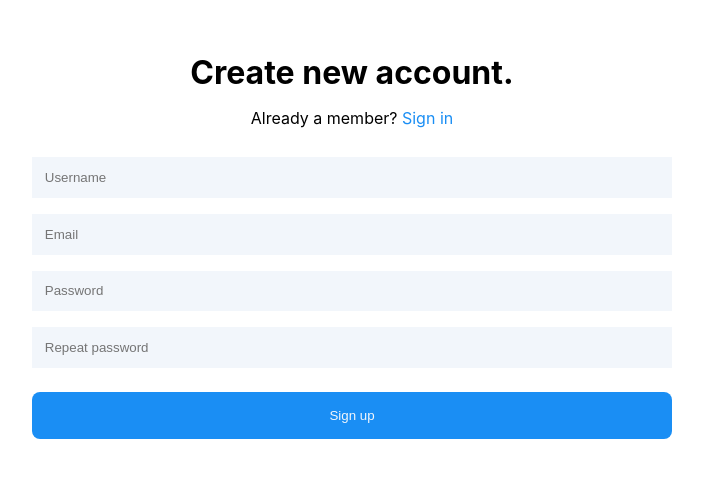
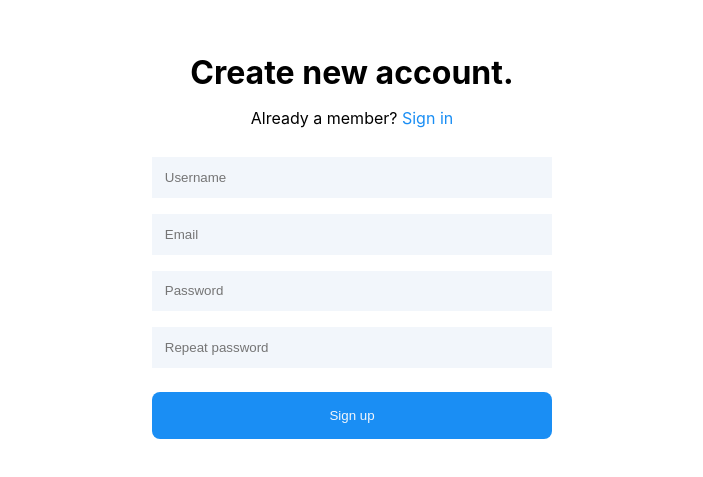
Before and after one commit to KiraBurova/signin-signup-form, a React (Vite) app in the folder client/: page / in a window 1280 px wide. Shown: the part 161-638 px from the top of the page, without its empty margins (288-991 px from the left). Built offline with nearby package versions, Linux system fonts and the light colour scheme.

Commit message:
styles fixes

```diff
--- a/client/src/App.module.scss
+++ b/client/src/App.module.scss
@@ -3,4 +3,6 @@
     flex-direction: column;
     justify-content: center;
     height: 100%;
+    max-width: 800px;
+    margin: 0 auto;
 }
--- a/client/src/App.tsx
+++ b/client/src/App.tsx
@@ -8,7 +8,7 @@ const App = () => {
   return (
     <div className={styles.app}>
       <Outlet />
-      <ToastContainer />
+      <ToastContainer autoClose={500} />
     </div>
   );
 };
--- a/client/src/features/signin/index.tsx
+++ b/client/src/features/signin/index.tsx
@@ -1,5 +1,6 @@
 import { gql, useMutation } from '@apollo/client';
 import { SubmitHandler, useForm } from 'react-hook-form';
+import { useNavigate } from 'react-router-dom';
 import { toast } from 'react-toastify';
 import Button from '../../components/button';
 import Input from '../../components/input';
@@ -16,23 +17,26 @@ const SIGN_IN_USER = gql`
   mutation SignInUser($user: SignInUserInput!) {
     signInUser(user: $user) {
       status
+      message
     }
   }
 `;
 
 const SignIn = () => {
+  const navigate = useNavigate();
   const {
     handleSubmit,
     register,
     formState: { errors },
   } = useForm<FormValues>();
-  const [signIn, { data, loading, error }] = useMutation(SIGN_IN_USER);
+  const [signIn, { error }] = useMutation(SIGN_IN_USER);
 
   const onSubmit: SubmitHandler<FormValues> = (data) => {
     signIn({ variables: { user: data } }).then((response) => {
       toast(response.data.signInUser.message, {
         type: response.data.signInUser.status === 'error' ? 'error' : 'success',
       });
+      navigate('/home');
     });
   };
 
@@ -54,12 +58,14 @@ const SignIn = () => {
             {errors.username && 'Username is required'}
           </div>
           <Input
+            type="password"
             placeholder="Password"
             {...register('password', { required: true })}
           />
           <div className={styles.error}>
             {errors.password && 'Password is required'}
           </div>
+          <div className={styles.error}>{error && error.message}</div>
           <Button disabled={errors && Object.keys(errors).length > 0}>
             Sign in
           </Button>
--- a/client/src/features/signup/index.tsx
+++ b/client/src/features/signup/index.tsx
@@ -1,5 +1,6 @@
 import { SubmitHandler, useForm } from 'react-hook-form';
 import { gql, useMutation } from '@apollo/client';
+import { useNavigate } from 'react-router-dom';
 import Button from '../../components/button';
 import Input from '../../components/input';
 
@@ -23,17 +24,23 @@ const SIGN_UP_USER = gql`
 `;
 
 const SignUp = () => {
+  const navigate = useNavigate();
   const {
     handleSubmit,
     register,
     getValues,
     formState: { errors },
   } = useForm<FormValues>();
-  const [signUp, { data, loading, error }] = useMutation(SIGN_UP_USER);
+  const [signUp, { loading, error }] = useMutation(SIGN_UP_USER);
 
   const onSubmit: SubmitHandler<FormValues> = (data) => {
     signUp({ variables: { user: data } });
+    navigate('/home');
   };
+
+  if (loading) {
+    return <div>Loading...</div>;
+  }
 
   return (
     <div className={styles.signup}>
```
